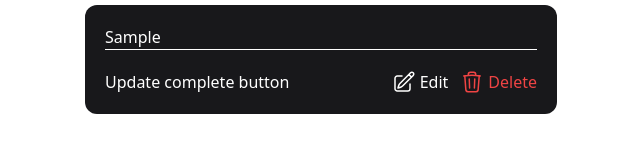
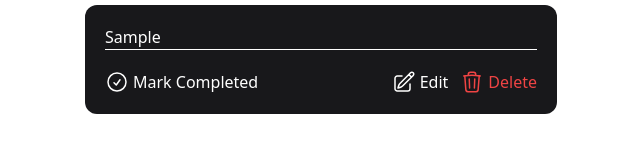
Before and after one commit to hermanconnor/react-todo-list, a React (Vite) app: page / in a window 1280 px wide. Both pictures are taken after typing "Sample" into the empty fields and a click on the button "SUBMIT". Shown: the part 163-323 px from the top of the page, without its empty margins (319-959 px from the left). Built offline with nearby package versions, Linux system fonts and the light colour scheme.

Commit message:
Add icons to status toggle button

```diff
--- a/src/components/TodoItem.tsx
+++ b/src/components/TodoItem.tsx
@@ -90,7 +90,45 @@ const TodoItem = ({ todo }: Props) => {
           </motion.span>
 
           <div className="flex justify-between gap-5 text-white">
-            <button className="">Update complete button</button>
+            <button onClick={() => handleStatusUpdate(todo.id)}>
+              {todo.status === "incomplete" ? (
+                <span className="flex items-center gap-1">
+                  <svg
+                    xmlns="http://www.w3.org/2000/svg"
+                    fill="none"
+                    viewBox="0 0 24 24"
+                    strokeWidth={1.5}
+                    stroke="currentColor"
+                    className="h-6 w-6"
+                  >
+                    <path
+                      strokeLinecap="round"
+                      strokeLinejoin="round"
+                      d="M9 12.75L11.25 15 15 9.75M21 12a9 9 0 11-18 0 9 9 0 0118 0z"
+                    />
+                  </svg>
+                  Mark Completed
+                </span>
+              ) : (
+                <span className="flex items-center gap-1">
+                  <svg
+                    xmlns="http://www.w3.org/2000/svg"
+                    fill="none"
+                    viewBox="0 0 24 24"
+                    strokeWidth={1.5}
+                    stroke="currentColor"
+                    className="h-6 w-6"
+                  >
+                    <path
+                      strokeLinecap="round"
+                      strokeLinejoin="round"
+                      d="M16.023 9.348h4.992v-.001M2.985 19.644v-4.992m0 0h4.992m-4.993 0l3.181 3.183a8.25 8.25 0 0013.803-3.7M4.031 9.865a8.25 8.25 0 0113.803-3.7l3.181 3.182m0-4.991v4.99"
+                    />
+                  </svg>
+                  Mark Incomplete
+                </span>
+              )}
+            </button>
 
             <div className="flex gap-3">
               <button
```
